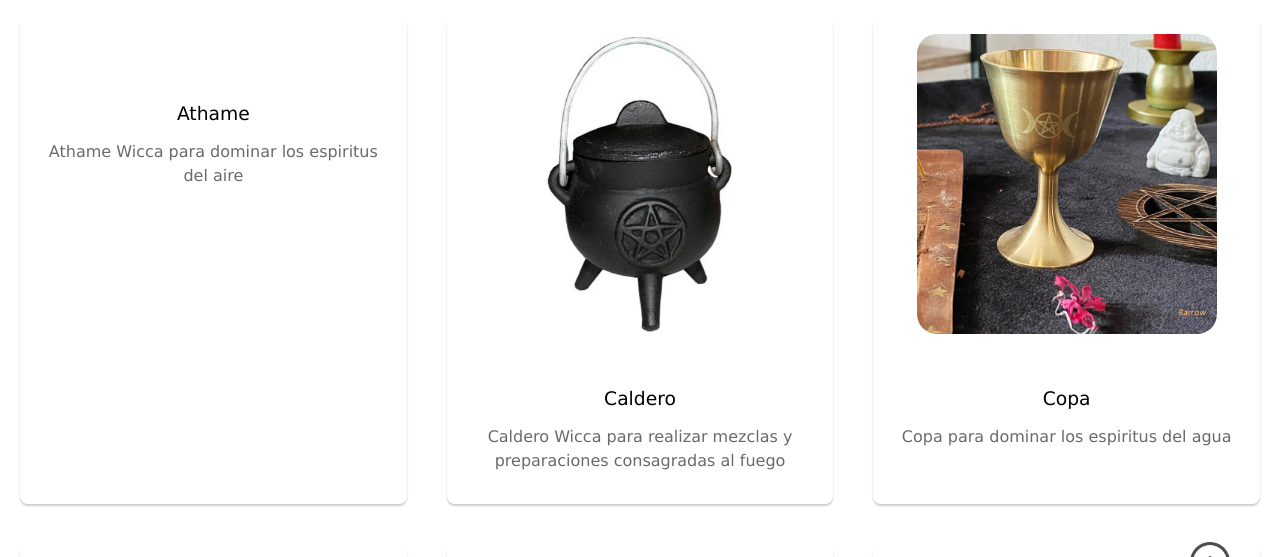
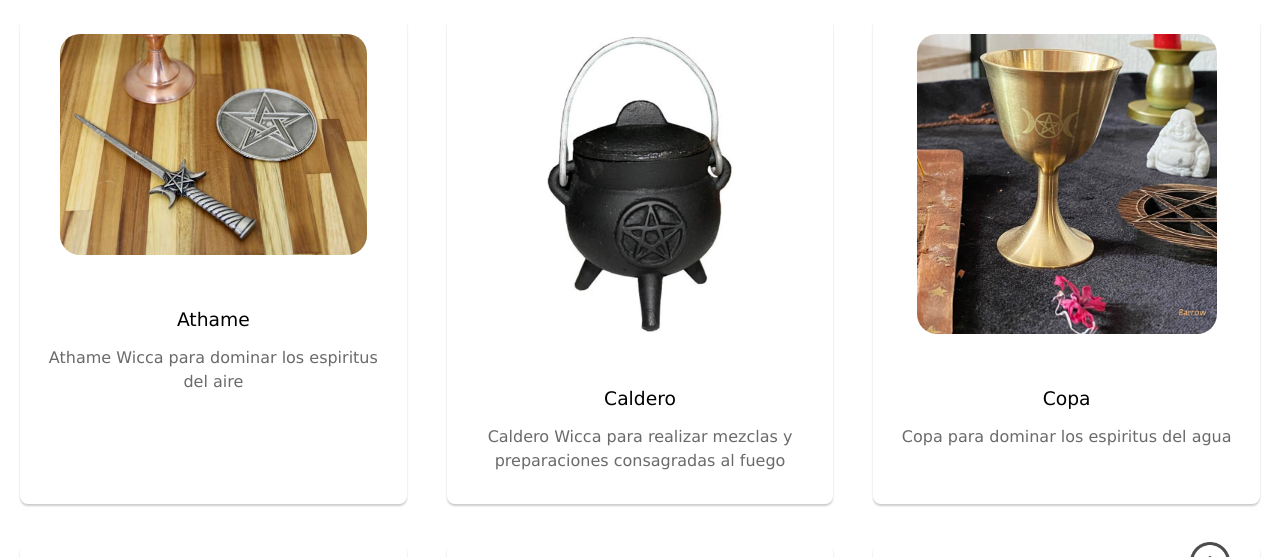
Before and after one commit to RaulGallegos/MAGICA, a plain HTML site: page utensiliosMagicosPagina1.html in a window 1280 px wide. Shown: the part 178-735 px from the top of the page. Drawn offline with Linux system fonts and the light colour scheme.

Commit message:
Update utensiliosMagicosPagina1.html

```diff
--- a/utensiliosMagicosPagina1.html
+++ b/utensiliosMagicosPagina1.html
@@ -108,7 +108,7 @@
         <div class="container">
             <div class="card">
                <figure>
-                   <img src="Products/cthame.jpg" alt="">
+                   <img src="Products/athame.jpg" alt="">
                </figure>
                <div class="contenido">
                    <h3>Athame</h3>
```
